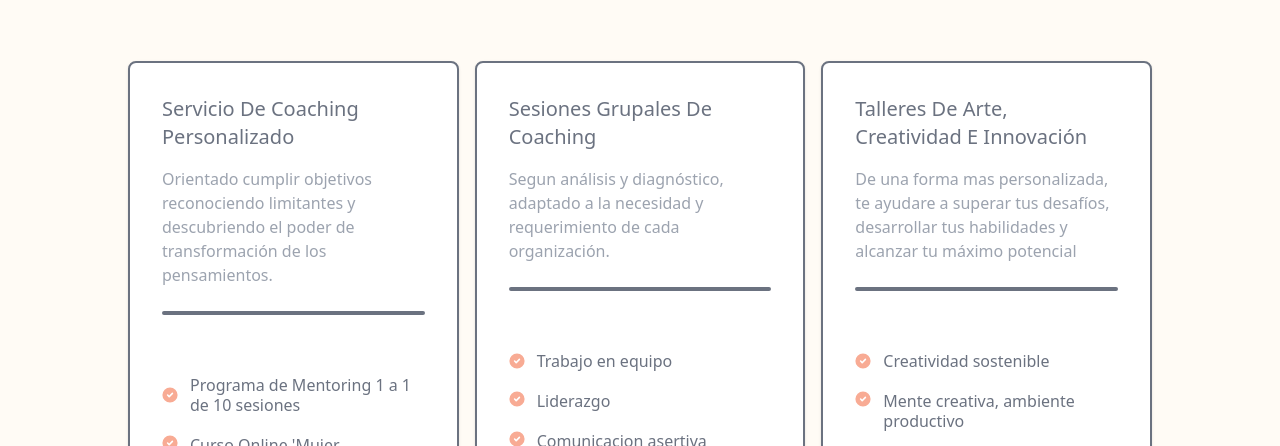
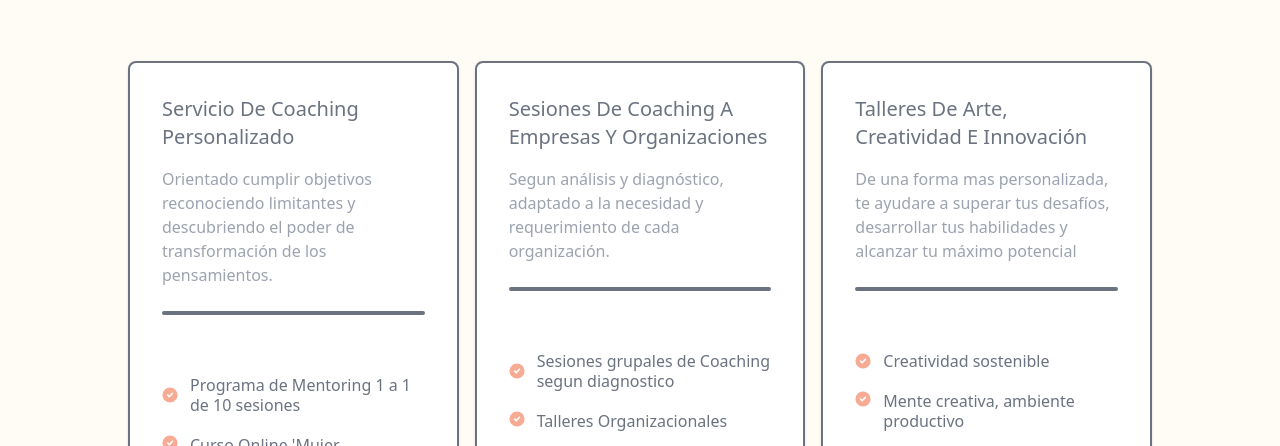
Before and after one commit to MarlonDevs/ximena-portfolio, an Astro site: page /services in a window 1280 px wide. Shown: the part 354-800 px from the top of the page. Built offline with nearby package versions, Linux system fonts and the light colour scheme; Astro itself is replaced by a stand-in of ours.

Commit message:
Update CardServices.astro

```diff
--- a/src/components/CardServices.astro
+++ b/src/components/CardServices.astro
@@ -19,15 +19,15 @@ const cardItem = [
     ],
   },
   {
-    title: "Sesiones grupales de Coaching",
+    title: "Sesiones de Coaching a empresas y organizaciones",
     description:
       "Segun análisis y diagnóstico, adaptado a la necesidad y requerimiento de cada organización.",
     price: "49",
     list: [
         {
-          itemOne: "Trabajo en equipo",
-          itemTwo: "Liderazgo",
-          itemThree: "Comunicacion asertiva",
+          itemOne: "Sesiones grupales de Coaching segun diagnostico",
+          itemTwo: "Talleres Organizacionales",
+          itemThree: "Charlas, clima laboral, desarrollo personal",
           itemFour: "Atencion al cliente",
           itemFive: "Gestion eficaz de tiempo",
           itemSix: "Clima laboral",
```
